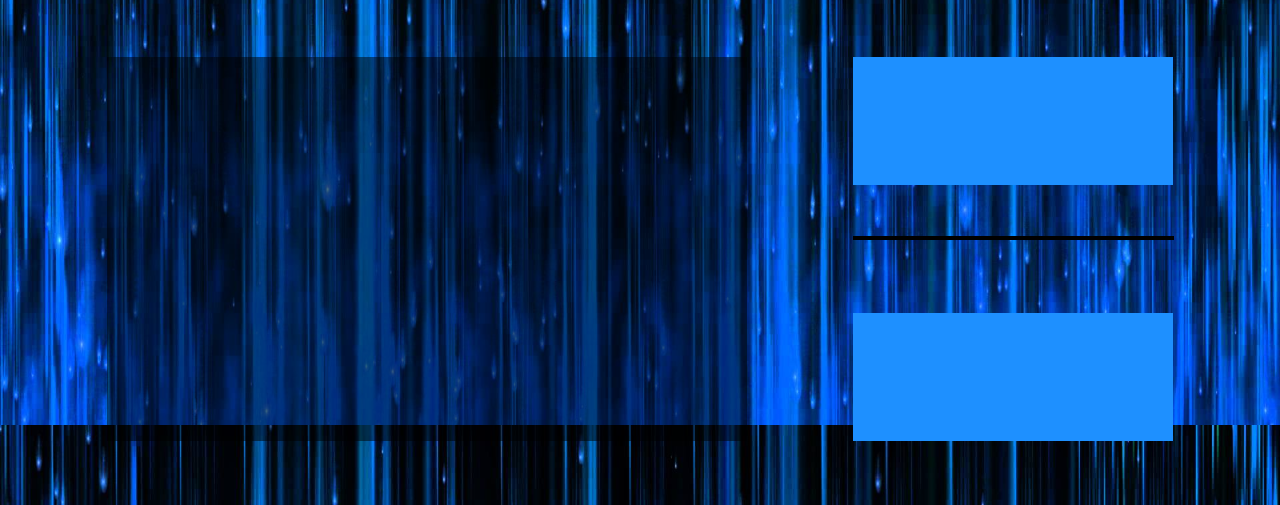
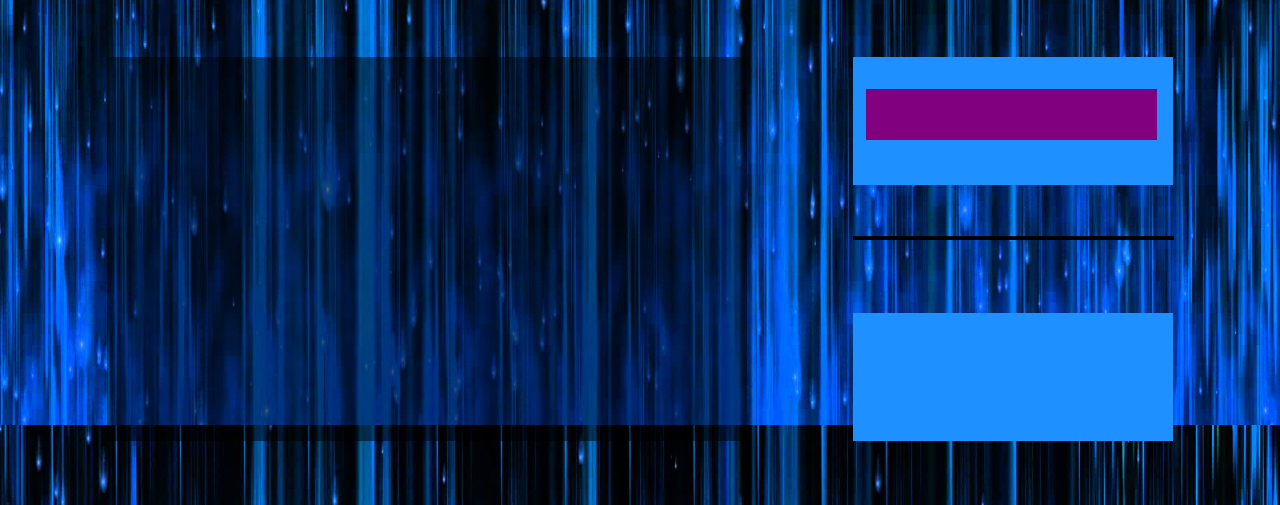
Before and after one commit to torinberger/y11-hack-tables, a plain HTML site: page index.html in a window 1280 px wide. Shown: the part 295-800 px from the top of the page. Drawn offline with nearby package versions, Linux system fonts and the light colour scheme.

Commit message:
improved power bar css

```diff
--- a/src/game.css
+++ b/src/game.css
@@ -102,6 +102,13 @@ body {
   grid-area: power;
   background: dodgerblue;
 }
+#power-container {
+  width: 91%;
+  margin: 4%;
+  margin-top: 10%;
+  height: 40%;
+  background: purple;
+}
 
 #break {
   grid-area: break;
```
